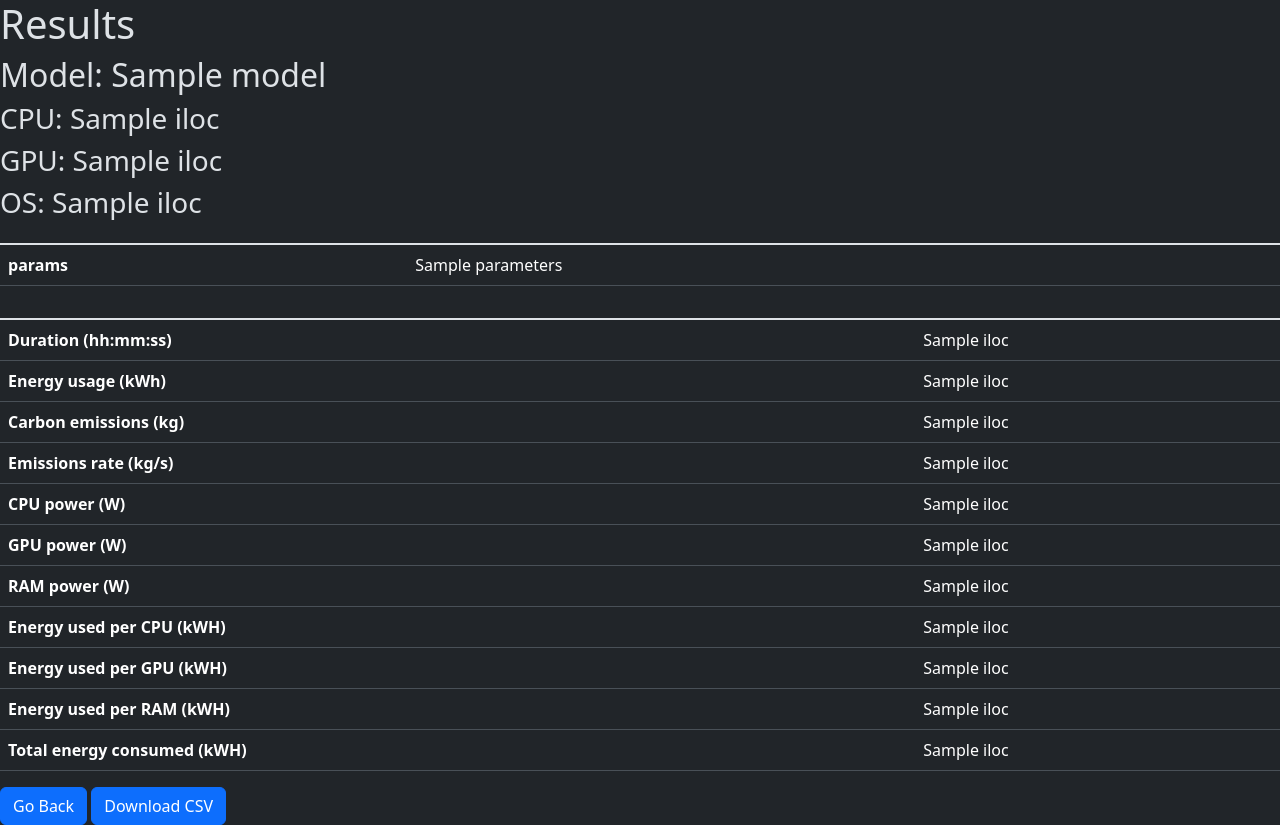
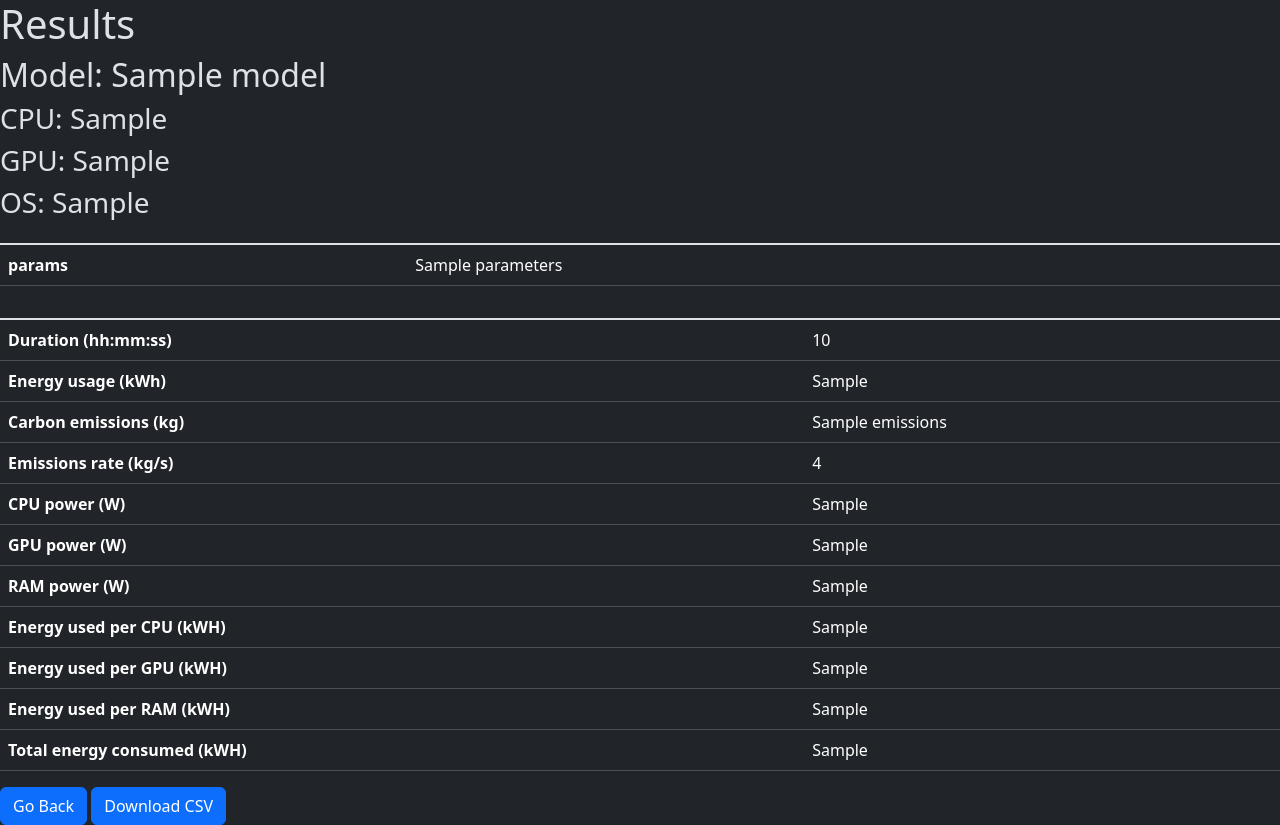
Before and after one commit to fxl271/turbo-broccoli, a Flask app: template frontEnd/templates/results.html in a window 1280 px wide. Run offline with Flask 3, Linux system fonts and the light colour scheme; the template is opened without the code that fills it: most values are stand-ins (such as "Sample title", 1, 10 or a date in 2020).

Commit message:
Read most recent run data from emissions.csv

```diff
--- a/frontEnd/app.py
+++ b/frontEnd/app.py
@@ -1,60 +1,88 @@
 import sys
+import io
 import pandas as pd
 import datetime
-from flask import Flask, Response, render_template, request, redirect, stream_with_context, send_file, url_for
+from flask import (
+    Flask,
+    Response,
+    render_template,
+    request,
+    redirect,
+    stream_with_context,
+    send_file,
+    url_for,
+)
 from backend import *
 
 app = Flask(__name__)
 
-@app.route("/", methods = ['GET','POST'])
+
+@app.route("/", methods=["GET", "POST"])
 def homepage():
-    if request.method == 'POST':
-        modelTag = request.form['modelDropdown']
-        #value = tag_lookup(tag)
+    if request.method == "POST":
+        modelTag = request.form["modelDropdown"]
+        # value = tag_lookup(tag)
         print(modelTag)
-        datasetTag = request.form['datasetDropdown']
-        #value = tag_lookup(tag)
+        datasetTag = request.form["datasetDropdown"]
+        # value = tag_lookup(tag)
         print(datasetTag)
 
-        #Dependent on number of params REMEMBER TO IMPLEMENT LATER
+        # Dependent on number of params REMEMBER TO IMPLEMENT LATER
 
         paramNum = 5
         paramLabels = [0] * (paramNum)
         paramTag = [0] * (paramNum)
 
-        #for i in range(1, paramNum):
+        # for i in range(1, paramNum):
         #    paramLabels[i] = request.get['param' + str(i) + 'label']
 
-        #print(paramLabels)
+        # print(paramLabels)
 
         for i in range(1, paramNum + 1):
-            paramTag[i - 1] = request.values['param' + str(i) + 'value']
+            paramTag[i - 1] = request.values["param" + str(i) + "value"]
+
+        # paramTag = request.values['param1value']
+        print(paramTag)
+        mlInstance = MLThing(modelTag, datasetTag, paramTag)
+        output = pd.read_csv("emissions.csv").iloc[-1]
+
+        output["duration"] = str(datetime.timedelta(seconds=output["duration"]))
+        return render_template(
+            "results.html",
+            model=modelTag,
+            dataset=datasetTag,
+            parameters=paramTag,
+            output=output,
+        )
+
+    return render_template("homepage.html")
 
 
-
-        #paramTag = request.values['param1value']
-        print(paramTag)
-        mlInstance = MLThing(modelTag, datasetTag, paramTag)
+# http://127.0.0.1:5000/results?model=model_name&dataset=mydata&parameters=11
+@app.route("/results", methods=["GET"])
+def results():
+    model = request.args.get("model")
+    dataset = request.args.get("dataset")
+    parameters = request.args.get("parameters")
+    output = pd.read_csv("emissions.csv")
+    output["duration"] = str(datetime.timedelta(seconds=output["duration"]))
+    return render_template(
+        "results.html",
+        model=model,
+        dataset=dataset,
+        parameters=parameters,
+        output=output,
+    )
 
 
-        output = pd.read_csv("emissions.csv")
-        output['duration'] = str(datetime.timedelta(seconds=output['duration'].iloc[0]))
-        return render_template('results.html', model=modelTag, dataset=datasetTag, parameters=paramTag, output=output)
+@app.route("/emissions.csv", methods=["GET"])
+def emissions():
+    with open("emissions.csv", "rb") as f:
+        lines = f.readlines()
+        last_line = lines[-1]
+        file_obj = io.BytesIO(last_line)
+        return send_file(file_obj, download_name="emissions.csv", mimetype="text/csv")
+    # return send_file("emissions.csv")
 
-    return render_template('homepage.html')
-
-# http://127.0.0.1:5000/results?model=model_name&dataset=mydata&parameters=11
-@app.route("/results", methods=['GET'])
-def results():
-    model = request.args.get('model')
-    dataset = request.args.get('dataset')
-    parameters = request.args.get('parameters')
-    output = pd.read_csv("emissions.csv")
-    output['duration'] = str(datetime.timedelta(seconds=output['duration'].iloc[0]))
-    return render_template('results.html', model=model, dataset=dataset, parameters=parameters, output=output)
-
-@app.route("/emissions.csv", methods=['GET'])
-def emissions():
-    return send_file('emissions.csv')
 
 # flask --app app run --debug
--- a/frontEnd/templates/results.html
+++ b/frontEnd/templates/results.html
@@ -15,10 +15,10 @@
         crossorigin="anonymous"></script>
     <h1>Results</h1>
     <h2>Model: {{ model }}</h2>
-    <h3>CPU: {{ output["cpu_model"].iloc[0] }} </h3>
-    <h3>GPU: {{ output["gpu_model"].iloc[0] }} </h3>
-    <!-- <h3>RAM: {{ output["ram_total_size"].iloc[0] }} </h3> -->
-    <h3>OS: {{ output["os"].iloc[0] }}</h3>
+    <h3>CPU: {{ output["cpu_model"] }} </h3>
+    <h3>GPU: {{ output["gpu_model"] }} </h3>
+    <!-- <h3>RAM: {{ output["ram_total_size"] }} </h3> -->
+    <h3>OS: {{ output["os"] }}</h3>
 
     <table class="table table-hover">
         <!-- params table-->
@@ -47,47 +47,47 @@
         <tbody class="table-group-divider">
             <tr>
                 <th scope="row">Duration (hh:mm:ss)</th>
-                <td> {{ output["duration"].iloc[0] }} </td>
+                <td> {{ output["duration"] }} </td>
             </tr>
             <tr>
                 <th scope="row">Energy usage (kWh)</th>
-                <td> {{ output["energy_consumed"].iloc[0] }} </td>
+                <td> {{ output["energy_consumed"] }} </td>
             </tr>
             <tr>
                 <th scope="row">Carbon emissions (kg)</th>
-                <td> {{ output["emissions"].iloc[0] }} </td>
+                <td> {{ output["emissions"] }} </td>
             </tr>
             <tr>
                 <th scope="row">Emissions rate (kg/s)</th>
-                <td> {{ output["emissions_rate"].iloc[0] }} </td>
+                <td> {{ output["emissions_rate"] }} </td>
             </tr>
             <tr>
                 <th scope="row">CPU power (W)</th>
-                <td> {{ output["cpu_power"].iloc[0] }} </td>
+                <td> {{ output["cpu_power"] }} </td>
             </tr>
             <tr>
                 <th scope="row">GPU power (W)</th>
-                <td> {{ output["gpu_power"].iloc[0] }} </td>
+                <td> {{ output["gpu_power"] }} </td>
             </tr>
             <tr>
                 <th scope="row">RAM power (W)</th>
-                <td> {{ output["ram_power"].iloc[0] }} </td>
+                <td> {{ output["ram_power"] }} </td>
             </tr>
             <tr>
                 <th scope="row">Energy used per CPU (kWH)</th>
-                <td> {{ output["cpu_energy"].iloc[0] }} </td>
+                <td> {{ output["cpu_energy"] }} </td>
             </tr>
             <tr>
                 <th scope="row">Energy used per GPU (kWH)</th>
-                <td> {{ output["gpu_energy"].iloc[0] }} </td>
+                <td> {{ output["gpu_energy"] }} </td>
             </tr>
             <tr>
                 <th scope="row">Energy used per RAM (kWH)</th>
-                <td> {{ output["ram_energy"].iloc[0] }} </td>
+                <td> {{ output["ram_energy"] }} </td>
             </tr>
             <tr>
                 <th scope="row">Total energy consumed (kWH)</th>
-                <td> {{ output["energy_consumed"].iloc[0] }} </td>
+                <td> {{ output["energy_consumed"] }} </td>
             </tr>
         </tbody>
     </table>
```
